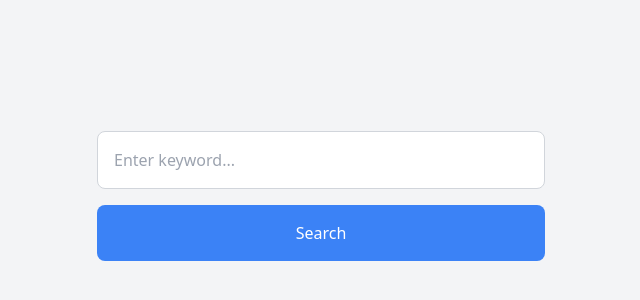
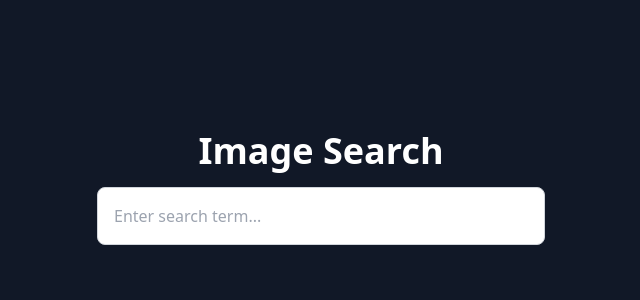
Before and after one commit to db131313/nextjs-micro-saas-v2, a Next.js app: page / in a window 1280 px wide. Shown: the part 204-504 px from the top of the page, without its empty margins (319-959 px from the left). Built offline with nearby package versions, Linux system fonts and the light colour scheme.

Commit message:
Update index.js

```diff
--- a/pages/index.js
+++ b/pages/index.js
@@ -1,31 +1,27 @@
+import { useRouter } from 'next/router';
 import { useState } from 'react';
-import { useRouter } from 'next/router';
 
 export default function Home() {
-  const [keyword, setKeyword] = useState('');
   const router = useRouter();
+  const [searchQuery, setSearchQuery] = useState('');
 
-  const handleSearch = () => {
-    if (keyword.trim()) {
-      router.push(`/results?query=${encodeURIComponent(keyword.trim())}`);
+  const handleSearch = (e) => {
+    if (e.key === 'Enter' && searchQuery.trim() !== '') {
+      router.push(`/results?query=${encodeURIComponent(searchQuery.trim())}`);
     }
   };
 
   return (
-    <div className="flex flex-col items-center justify-center min-h-screen bg-gray-100 p-6">
+    <div className="flex flex-col items-center justify-center min-h-screen bg-gray-900 text-white p-6">
+      <h1 className="text-4xl font-bold mb-4">Image Search</h1>
       <input
         type="text"
-        placeholder="Enter keyword..."
-        value={keyword}
-        onChange={(e) => setKeyword(e.target.value)}
-        className="w-full max-w-md p-4 border border-gray-300 rounded-lg mb-4"
+        placeholder="Enter search term..."
+        value={searchQuery}
+        onChange={(e) => setSearchQuery(e.target.value)}
+        onKeyPress={handleSearch}
+        className="w-full max-w-md p-4 border border-gray-300 rounded-lg mb-4 text-black"
       />
-      <button
-        onClick={handleSearch}
-        className="w-full max-w-md bg-blue-500 text-white p-4 rounded-lg hover:bg-blue-600 transition"
-      >
-        Search
-      </button>
     </div>
   );
 }
```
